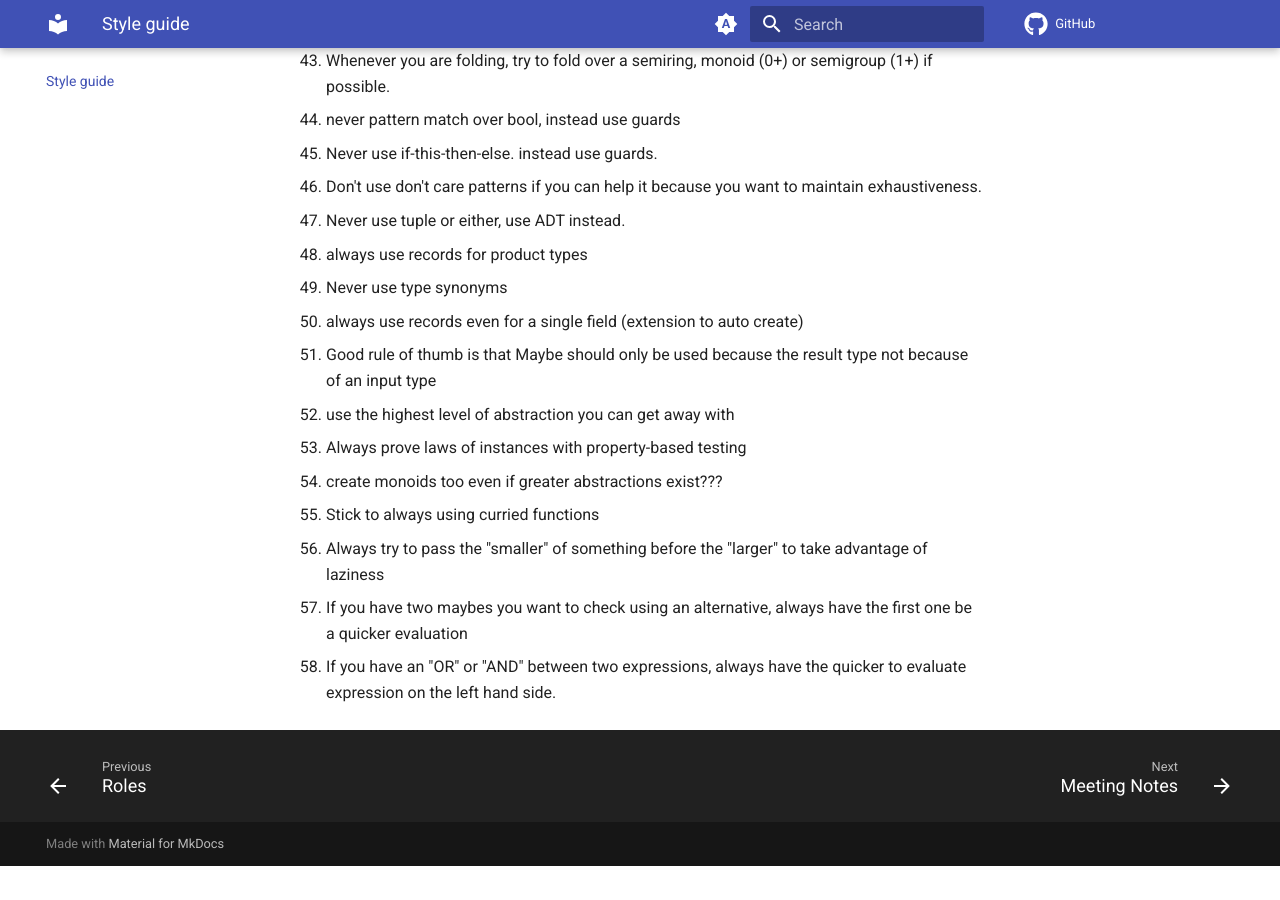
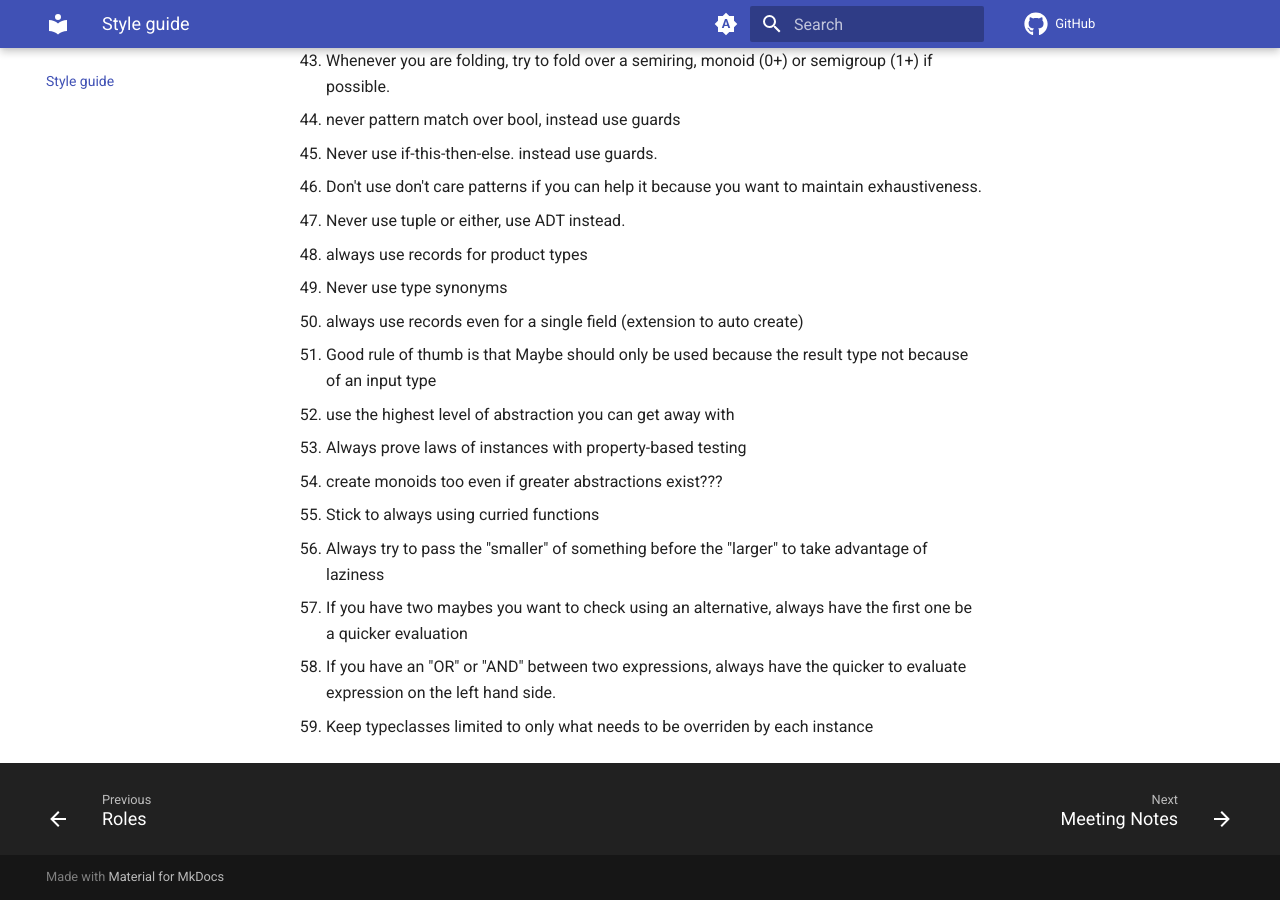
Before and after one commit to solvex-software/solvex-internal-documentation, an MkDocs documentation site: the page built from docs/style-guide.md, in a window 1280 px wide and 900 px high, scrolled down 2016 px. Built offline with MkDocs 1.6.1 and Material for MkDocs 9.7.7, drawn with Linux system fonts in a browser that asks for light colours; comment, search, counter and statistics services are not loaded; before the commit the page ends 2882 px from its top, so only the background shows below that.

Commit message:
Update style-guide.md

```diff
--- a/docs/style-guide.md
+++ b/docs/style-guide.md
@@ -59,3 +59,4 @@
 1. Always try to pass the "smaller" of something before the "larger" to take advantage of laziness
   - If you have two maybes you want to check using an alternative, always have the first one be a quicker evaluation
   - If you have an "OR" or "AND" between two expressions, always have the quicker to evaluate expression on the left hand side.
+1. Keep typeclasses limited to only what needs to be overriden by each instance
```
